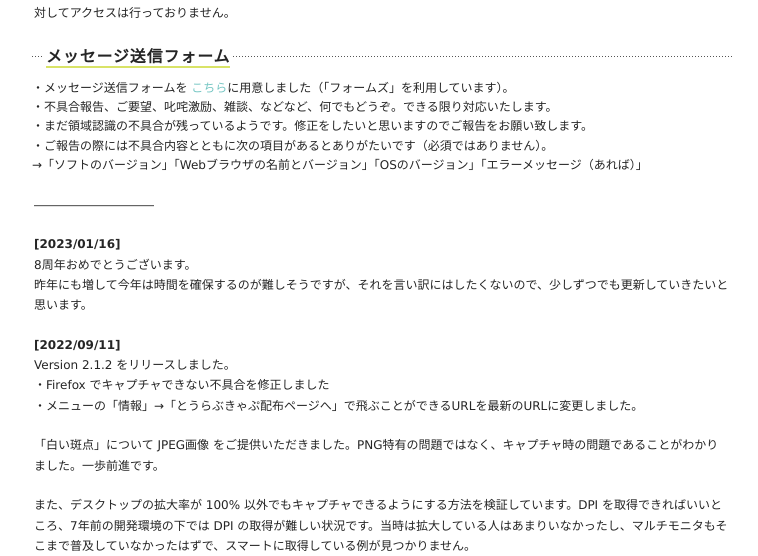
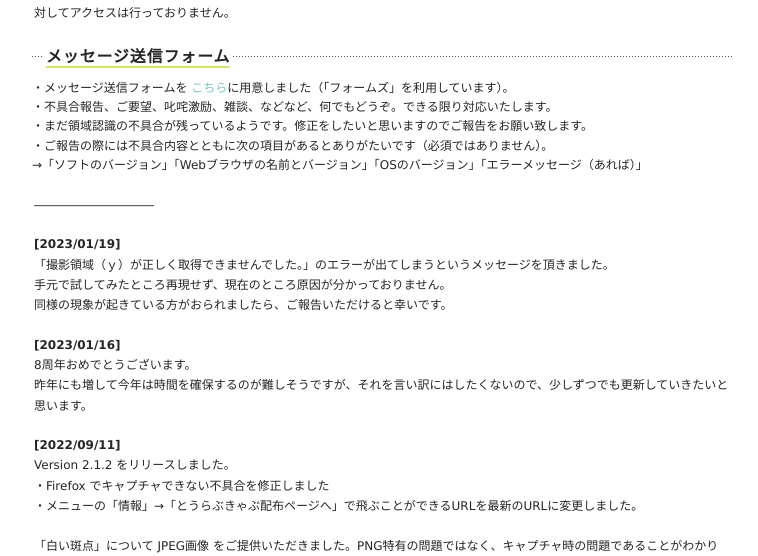
Before and after one commit to nikukyugamer/sword-sword-ranbu, a PHP site: page / in a window 1280 px wide. Shown: the part 434-990 px from the top of the page, without its empty margins (258-1016 px from the left). Run offline with PHP 8.4, Linux system fonts and the light colour scheme.

Commit message:
feat: 🎸 頂いたメッセージの内容とそれに対する返答を追加した (#39)

```diff
--- a/index.php
+++ b/index.php
@@ -108,6 +108,16 @@ height="0" width="0" style="display:none;visibility:hidden"></iframe></noscript>
 <p></p>
 
 <p>――――――――――</p>
+
+<p>
+<span style="font-weight: bold;">[2023/01/19]</span>
+<br>
+「撮影領域（ｙ）が正しく取得できませんでした。」のエラーが出てしまうというメッセージを頂きました。
+<br>
+手元で試してみたところ再現せず、現在のところ原因が分かっておりません。
+<br>
+同様の現象が起きている方がおられましたら、ご報告いただけると幸いです。
+</p>
 
 <p>
 <span style="font-weight: bold;">[2023/01/16]</span>
```
